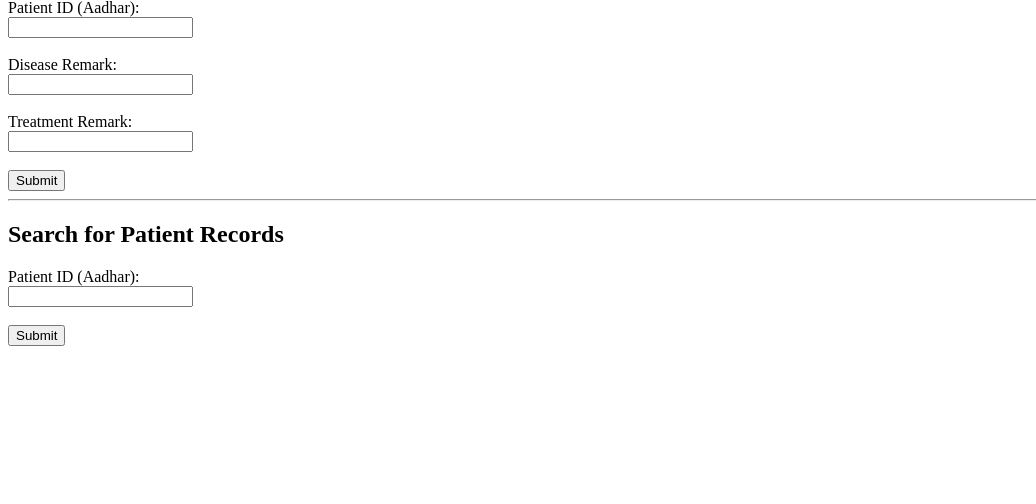
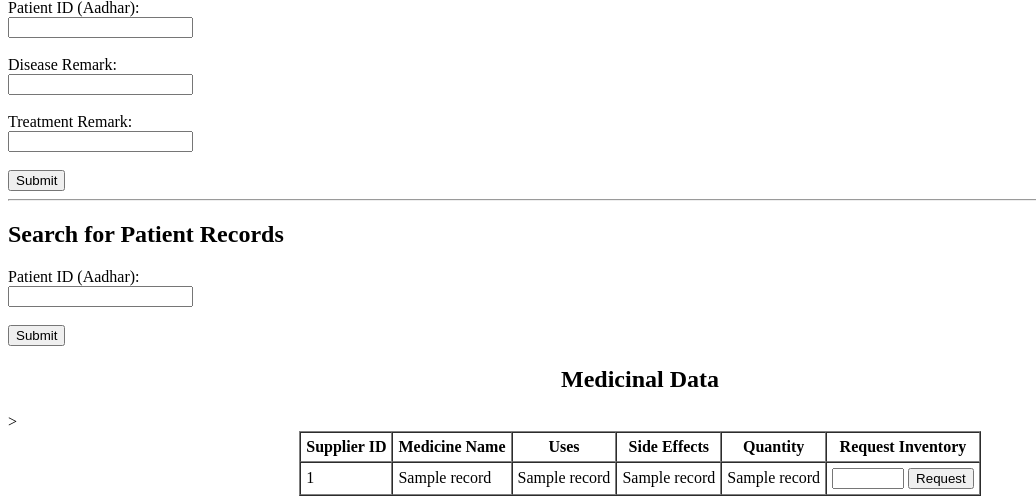
Before and after one commit to PMANOHARAREDDY/Vital_Nest_flask_Solution, a Flask app: template templates/hospital_dashboard.html in a window 1280 px wide. Shown: the part 817-1321 px from the top of the page, without its empty margins (0-1036 px from the left). Before the commit the page ends 1163 px from the top, so only its background shows below. Run offline with Flask 3, Linux system fonts and the light colour scheme; the template is opened without the code that fills it: most values are stand-ins (such as "Sample title", 1, 10 or a date in 2020).

Commit message:
Addressed Jinja2

```diff
--- a/templates/hospital_dashboard.html
+++ b/templates/hospital_dashboard.html
@@ -70,6 +70,43 @@
             <input type="submit" value="Submit">
         </form>
     </div>
+
+        <div>
+        <h2 style="text-align: center;">Medicinal Data</h2>
+        <table border="1" cellpadding="5" cellspacing="0" style="margin: auto;">
+            <thead>
+                <tr>
+                    <th>Supplier ID</th>
+                    <th>Medicine Name</th>
+                    <th>Uses</th>
+                    <th>Side Effects</th>
+                    <th>Quantity</th>
+                    <th>Request Inventory</th>
+                </tr>
+            </thead>
+            <tbody>
+                {% for record in data %}
+                <tr>
+                    <td>{{ record[0] }}</td>
+                    <td>{{ record[1] }}</td>
+                    <td>{{ record[2] }}</td>
+                    <td>{{ record[3] }}</td>
+                    <td>{{ record[4] }}</td>
+                    <td>
+                        <form action="/" method="post">
+                            <input type="hidden" name="supplier_id" value="{{manager_id}}">
+                            <input type="hidden" name="ind_id" value="{{record[0]}}">
+                            <input type="hidden" name="med_name" value="{{record[1]}}">
+                            <input type="number" min="100" max="5000" name="quantity">
+                            <button type="submit">Request</button>
+                        </form>
+                    </td>>
+                </tr>
+                {% endfor %}
+            </tbody>
+        </table>
+    </div>
+
     <script>
         function addItem() {
             var container = document.getElementById('items-container');
```
